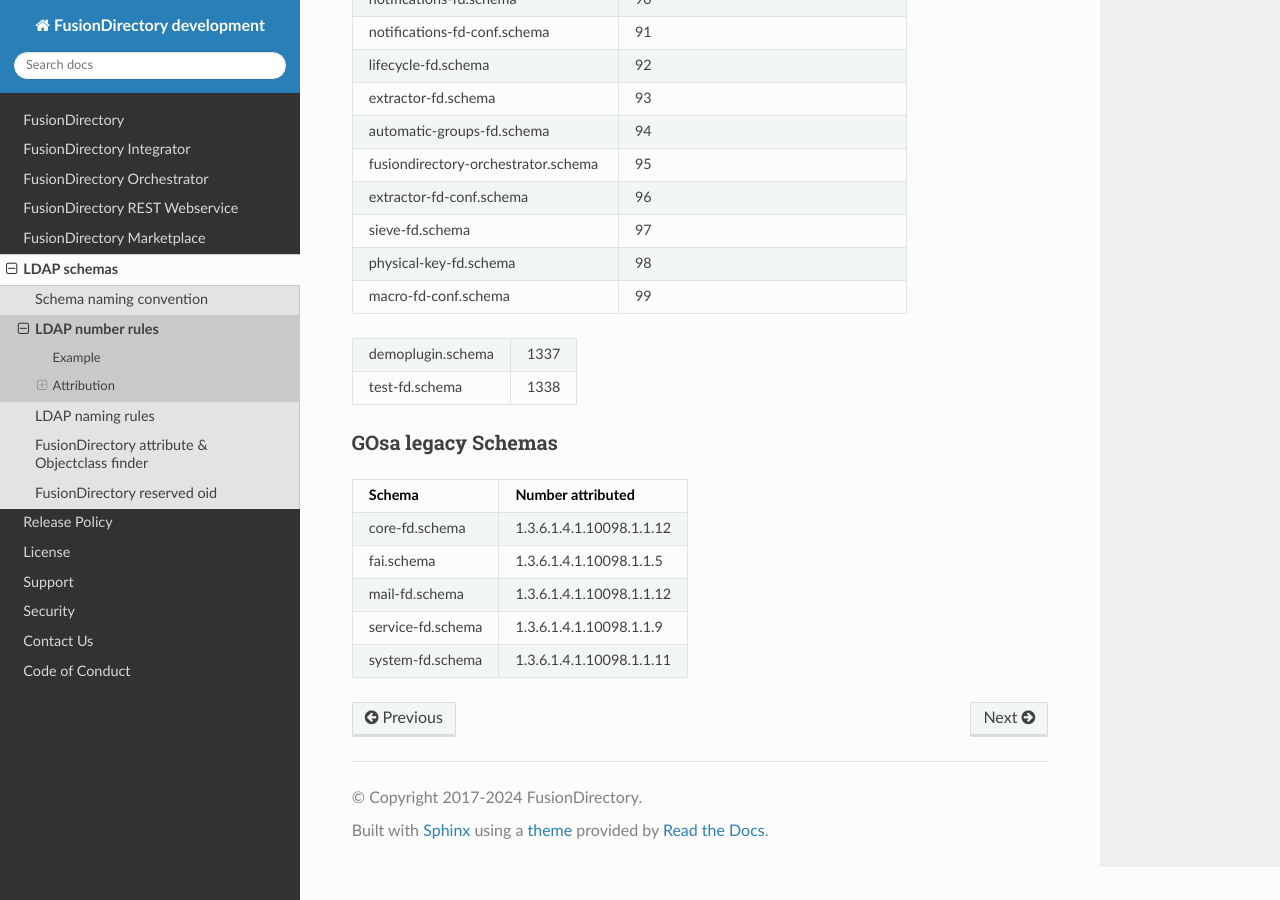
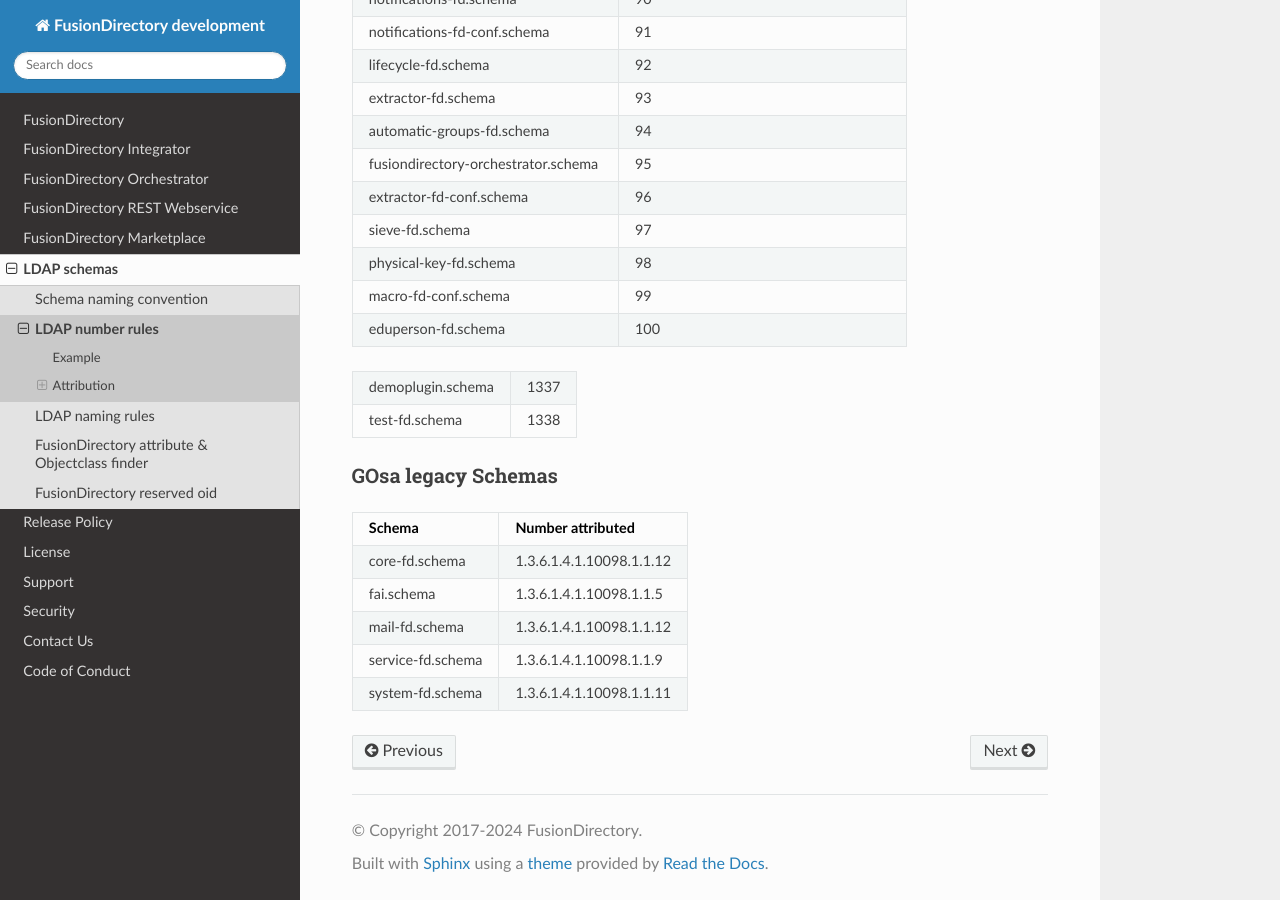
Before and after one commit to fusiondirectory/fusiondirectory-dev-manual, a Sphinx documentation site: the page built from source/ldap/numberrules.rst, in a window 1280 px wide and 900 px high, scrolled down 3850 px. Built offline with Sphinx 7.4.7 and the Read the Docs theme 3.1.0, drawn with Linux system fonts in a browser that asks for light colours.

Commit message:
:sparkles: feat(schema) add the oid used for eduperson-fd.schema
Signed-off-by: Benoit Mortier <benoit.mortier@fusiondirectory.org>

```diff
--- a/source/ldap/numberrules.rst
+++ b/source/ldap/numberrules.rst
@@ -134,6 +134,7 @@
 sieve-fd.schema                       97
 physical-key-fd.schema                98
 macro-fd-conf.schema                  99
+eduperson-fd.schema                   100
 ===================================== =====================
 
 ===================================== =====================
```
